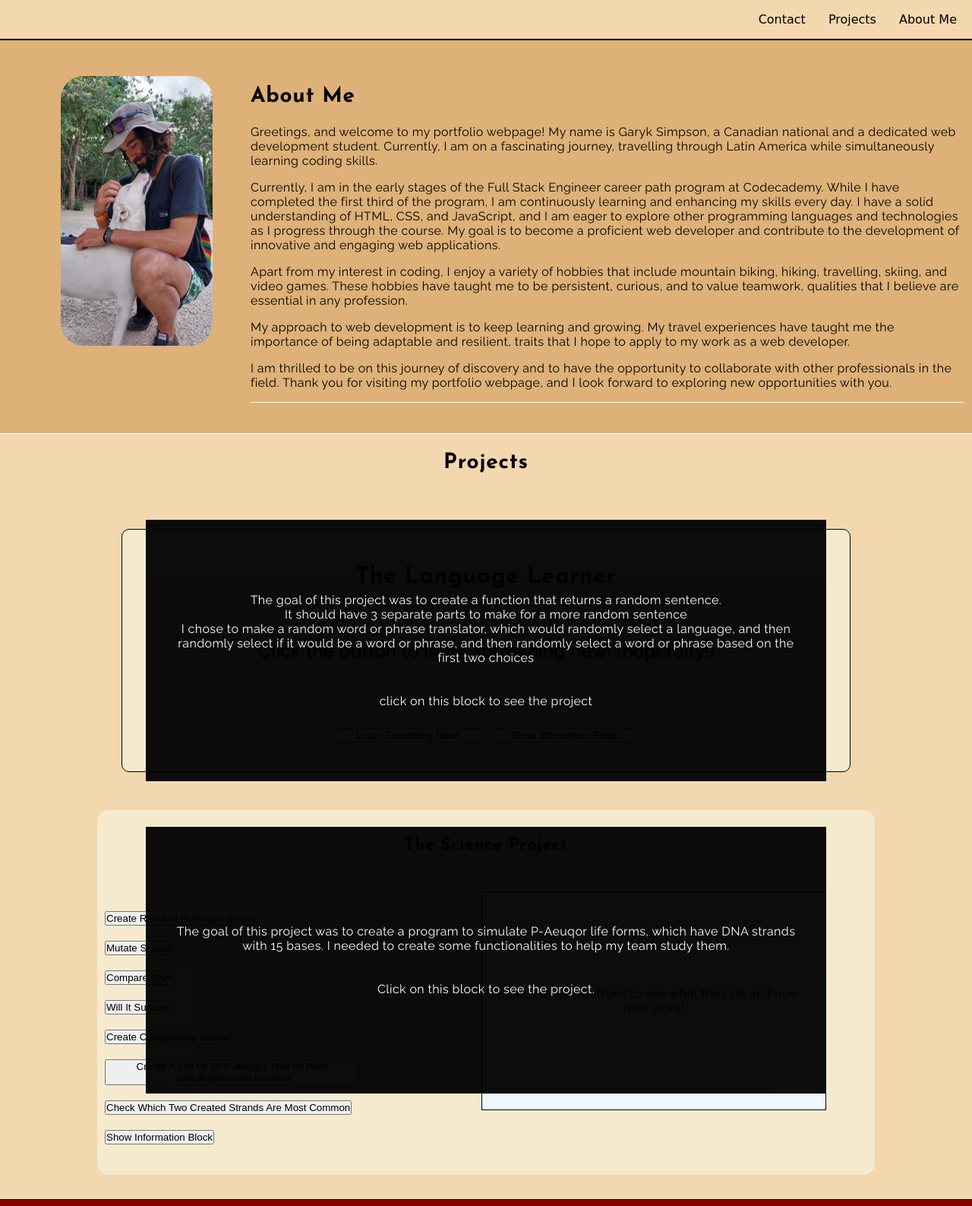
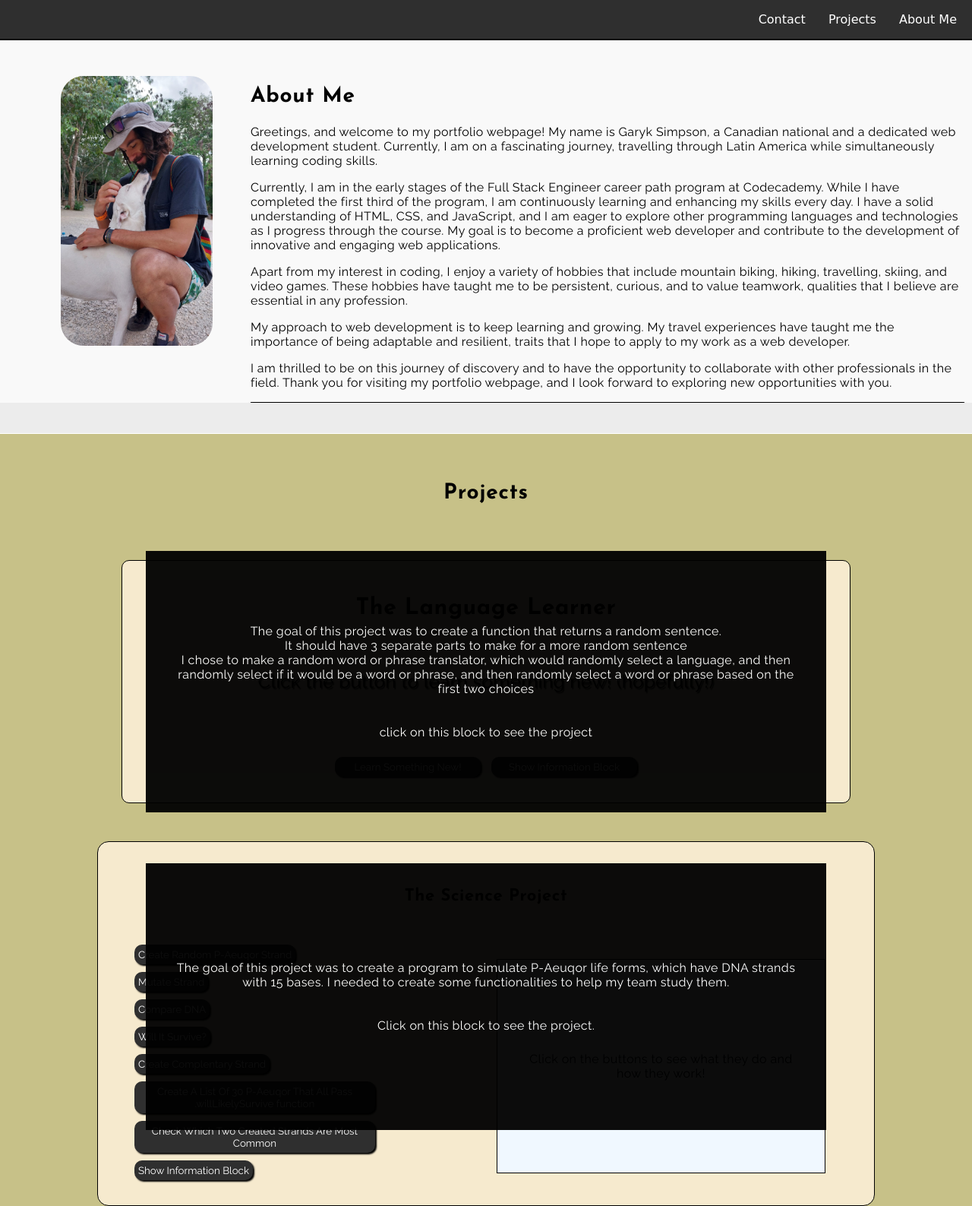
Before and after one commit to Bawnk1n/Portfolio, a plain HTML site: page index.html in a window 1280 px wide. Shown: the top 1587 px of the page at 76% size. Drawn offline with Linux system fonts and the light colour scheme; a web font is replaced by a local one.

Commit message:
update buttons, change color scheme

```diff
--- a/index.html
+++ b/index.html
@@ -13,9 +13,9 @@
 <body>
     <nav>
         <ul>
-            <li>Contact</li>
-            <li>Projects</li>
-            <li>About Me</li>
+            <li><a href="#footer">Contact</a></li>
+            <li><a href="#projects">Projects</a></li>
+            <li><a href="#about-me">About Me</a></li>
         </ul>
     </nav>
     <header>
@@ -76,7 +76,7 @@
             </div>
         </div>
     </section>
-    <footer>
+    <footer id ="footer">
         <ul>
             <li>email: bingosera88@gmail.com</li>
             <li>https://github.com/Bawnk1n</li>
--- a/resources/css/style.css
+++ b/resources/css/style.css
@@ -45,7 +45,7 @@ body {
     display: flex;
     flex-direction: column;
     justify-content: center;
-    background-color: rgb(221, 177, 119);
+    background-color: #ECECEC;
     position: relative;
     padding: 0;
     margin: 0;
@@ -54,7 +54,7 @@ body {
 nav {
     position: fixed;
     border-bottom: 2px solid black;
-    background-color: rgb(243, 215, 175);
+    background-color: #2F2F2F;
     z-index: 2;
     margin: 0;
     padding: 0;
@@ -63,6 +63,10 @@ nav {
     right: 0;
     top: 0;
 
+}
+nav a {
+    text-decoration: none;
+    color: white;
 }
 
 nav ul {
@@ -85,7 +89,7 @@ header {
     justify-content: space-between;
     margin: 50px 0 40px 0;
     width: 100%;
-
+    background-color: #F9F9F9;
 }
 
 #img-profile-pic {
@@ -96,7 +100,7 @@ header {
 
 #about-me {
     margin: 40px 10px 0px 0px;
-    border-bottom: 1px solid white;
+    border-bottom: 1px solid black;
 
 }
 
@@ -104,13 +108,24 @@ header {
     display: flex;
     flex-direction:column;
     border-top: solid 1px white;
-    background-color: rgb(243, 215, 175);
+    background-color: rgb(199, 193, 136);
 
     top: 30rem;
     left: 0rem;
     right: 0rem;
 
     margin: 0;
+}
+
+button {
+    background-color: #2F2F2F;
+    color: white;
+    border: 1px solid grey;
+    border-radius: 10px;
+    font-family: 'Raleway', sans-serif;
+    padding: 5px;
+    border: none;
+    box-shadow: 2px 2px 2px black;
 }
 
 /* #projects div {
@@ -123,6 +138,7 @@ header {
 
 #projects h2 {
     align-self: center;
+    margin-top: 4rem;
 }
 
 #word-generator {
@@ -132,7 +148,7 @@ header {
     justify-content: space-around;
 
     margin: 50px 70px;
-    border: 1px solid black;
+    border: 1px groove black;
     align-items: center;
     background-color: rgb(246, 234, 206);
     height: 20rem;
@@ -165,6 +181,7 @@ header {
 #buttons {
     position: absolute;
     margin-top: 14rem;
+
 }
 
 #word-generator button {
@@ -196,13 +213,14 @@ header {
     background-color: rgb(246, 234, 206);
     border-radius: 15px;
     margin-bottom: 5rem;
+    border:groove 1px black;
 }
 
 #science-project-header {
     display: flex;
     flex-direction: column;
     align-items: center;
-
+    margin-top: 2rem;
 }
 #science-project-header p {
     text-align: center;
@@ -212,6 +230,7 @@ header {
     display: flex;
     justify-content: space-around;
     flex-direction: row;
+    align-items: center;
 }
 
 #science-project-functionalities ul {
@@ -222,7 +241,8 @@ header {
 #science-project-functionalities li {
 
     list-style: none;
-    margin: 10px;
+    margin-bottom: 10px;
+    margin-left: 3rem;
     position: inherit;
     margin-right: 10rem;
 }
@@ -253,7 +273,7 @@ border:groove 1px black;
     margin-right: 12rem;
     padding: 7rem 2rem;
     opacity: .95;
-    top: 68rem;
+    top: 71rem;
 
 
 }
@@ -262,7 +282,7 @@ footer {
     width: 100%;
     position: absolute;
     border-top: 1px solid black;
-    background-color: darkred;
+    background-color: #2F2F2F;
     color: white;
     bottom: 0;
     height: 3rem;
@@ -279,4 +299,5 @@ footer ul {
 footer li {
     margin: 1rem;
     list-style: none;
+    font-family: 'Source Sans Pro', sans-serif ;
 }
```
